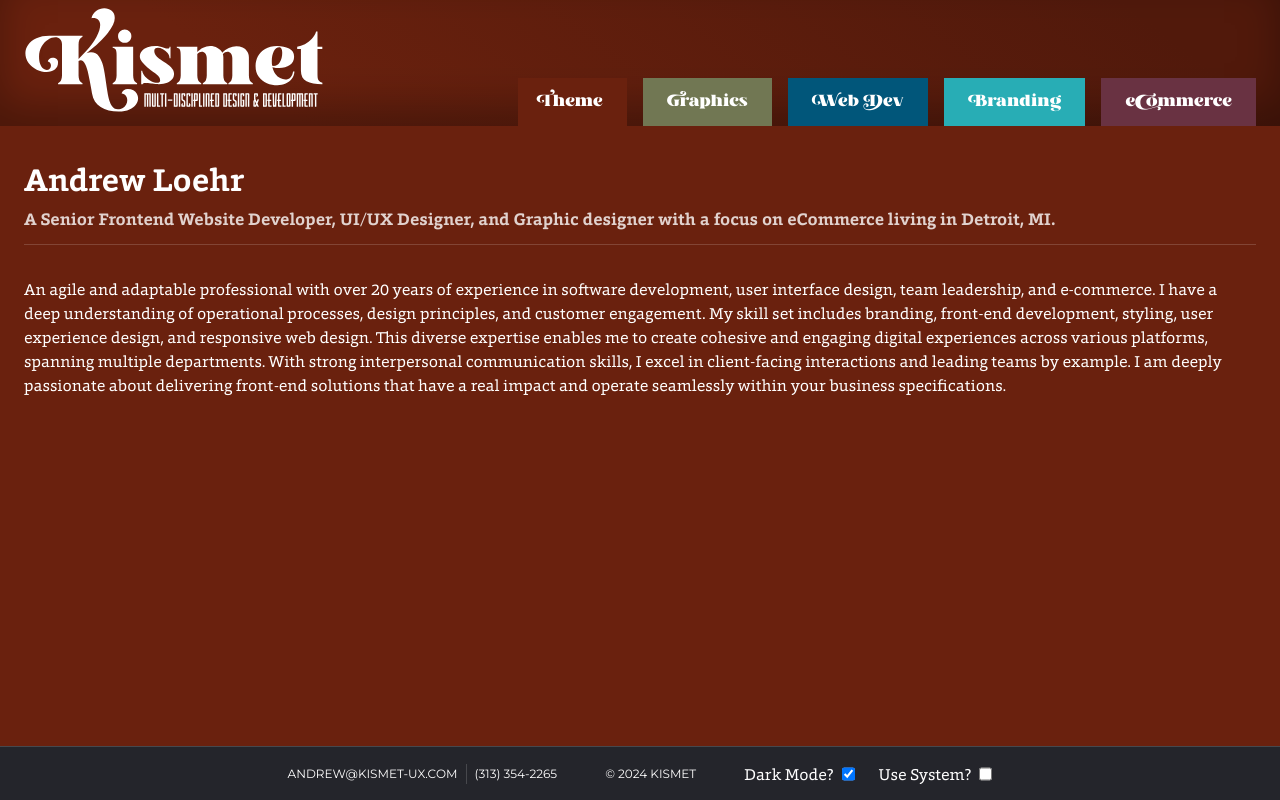
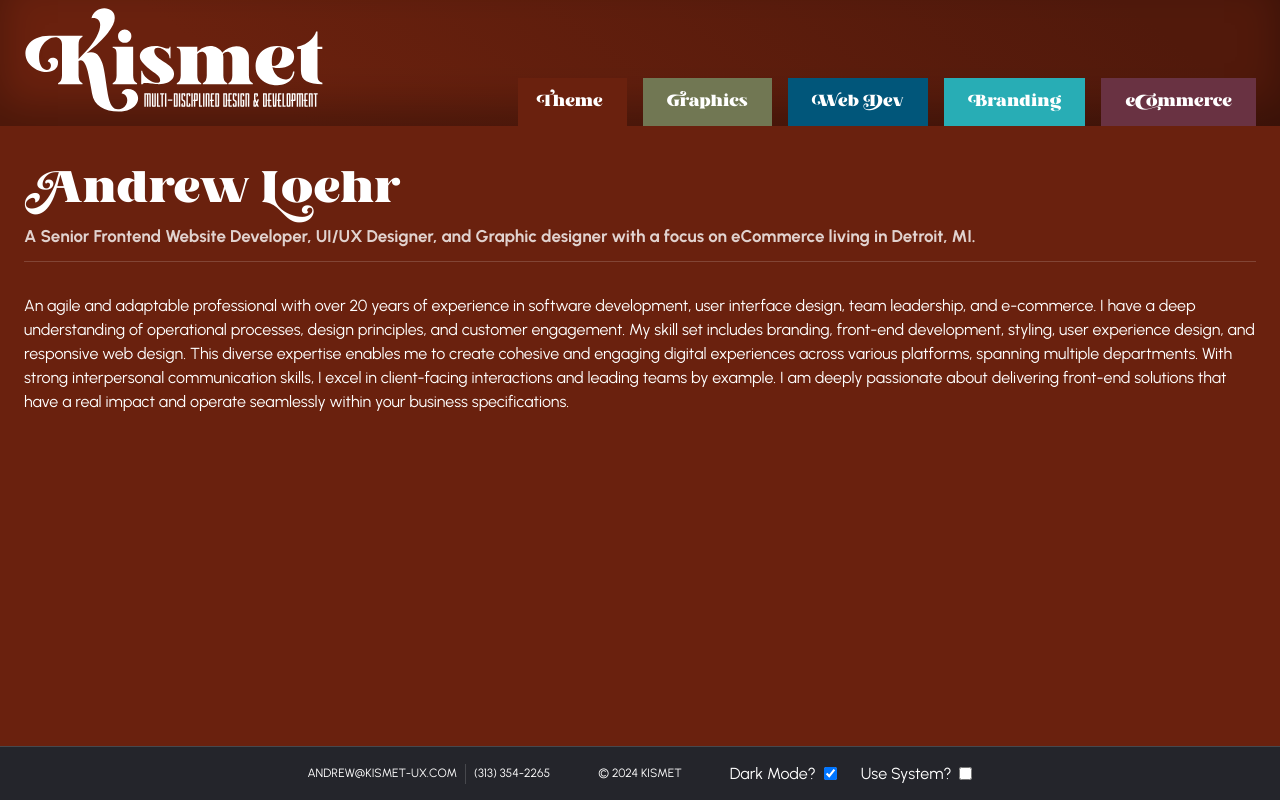
Before and after one commit to deloehrean/kismet-react, a React (Vite) app: page / in a window 1280 px wide. Built offline with nearby package versions, Linux system fonts and the light colour scheme.

Commit message:
New fonts, lots of color routing functionality

```diff
--- a/src/assets/_base.scss
+++ b/src/assets/_base.scss
@@ -2,7 +2,7 @@
 *::before,
 *::after {
   box-sizing: inherit;
-  font-family: var(--font-serif), serif;
+  font-family: var(--font-sans), sans-serif;
 }
 html {
   box-sizing: border-box;
@@ -18,7 +18,7 @@ html,
 body {
   background-color: var(--background-default);
   color: var(--text-primary);
-  font-family: var(--font-serif), serif;
+  font-family: var(--font-sans), sans-serif;
   font-size: 16px;
   -webkit-font-smoothing: antialiased;
   font-weight: var(--font-weight);
--- a/src/assets/_theme.scss
+++ b/src/assets/_theme.scss
@@ -1,10 +1,17 @@
 @import 'material';
-
-/*******************
-PALLET - LIGHT MODE
-*******************/
+@import url('https://fonts.googleapis.com/css2?family=Urbanist:ital,wght@0,100..900;1,100..900&display=swap');
 
 :root {
+  // Fonts
+  --font-serif: 'Foro Rounded', Helvetica, Arial;
+  --font-sans: 'Urbanist', Helvetica, Arial;
+  --font-compact: 'Restless Youth', serif;
+  --font-fancy: 'Kaoly', serif;
+
+  /*******************
+  PALLET - LIGHT MODE
+  *******************/
+
   // Text
   --text-primary: #{$slate-900};
   --text-secondary: #{$slate-700};
@@ -232,12 +239,6 @@ PALLET - LIGHT MODE
   --appbar-height: 126px;
   --footer-height: 54px;
   --main-body-max-height: calc(100vh - var(--appbar-height) - var(--footer-height));
-
-  // Fonts
-  --font-serif: 'Foro Rounded', Helvetica, Arial;
-  --font-sans: 'Montserrat', Helvetica, Arial;
-  --font-compact: 'Rustic Youth', Impact, Arial;
-  --font-fancy: 'Kaoly', sans-serif;
 }
 
 /*******************
--- a/src/components/Typography/Typography.module.scss
+++ b/src/components/Typography/Typography.module.scss
@@ -5,36 +5,40 @@
   padding: 0;
 
   &.h1 {
-    font-size: 2rem;
+    font-family: var(--font-fancy), sans-serif;
+    font-size: 2.75rem;
     font-weight: 700;
     line-height: 1.4;
   }
 
   &.h2 {
-    font-size: 1.75rem;
+    font-family: var(--font-fancy), sans-serif;
+    font-size: 2.25rem;
     font-weight: 700;
   }
 
   &.h3 {
-    font-size: 1.5rem;
+    font-family: var(--font-fancy), sans-serif;
+    font-size: 2rem;
     font-weight: 500;
   }
 
   &.h4 {
     font-family: var(--font-sans), sans-serif;
-    font-size: 1.375rem;
+    font-size: 1.85rem;
     font-weight: 300;
     text-transform: uppercase;
   }
 
   &.h5 {
-    font-size: 1.25rem;
+    font-family: var(--font-compact), sans-serif;
+    font-size: 1.65rem;
     font-weight: 400;
   }
 
   &.h6 {
     font-family: var(--font-sans), sans-serif;
-    font-size: 1rem;
+    font-size: 1.5rem;
     font-weight: 300;
     text-transform: uppercase;
   }
```
